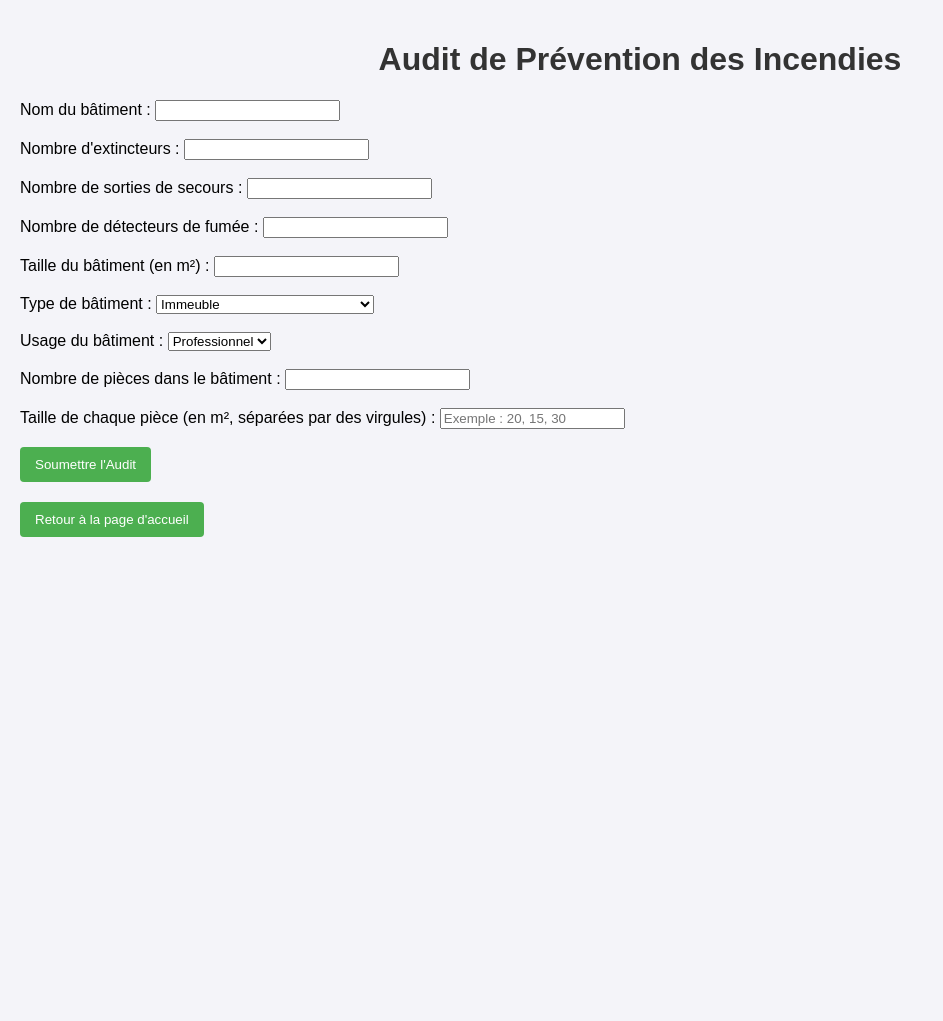
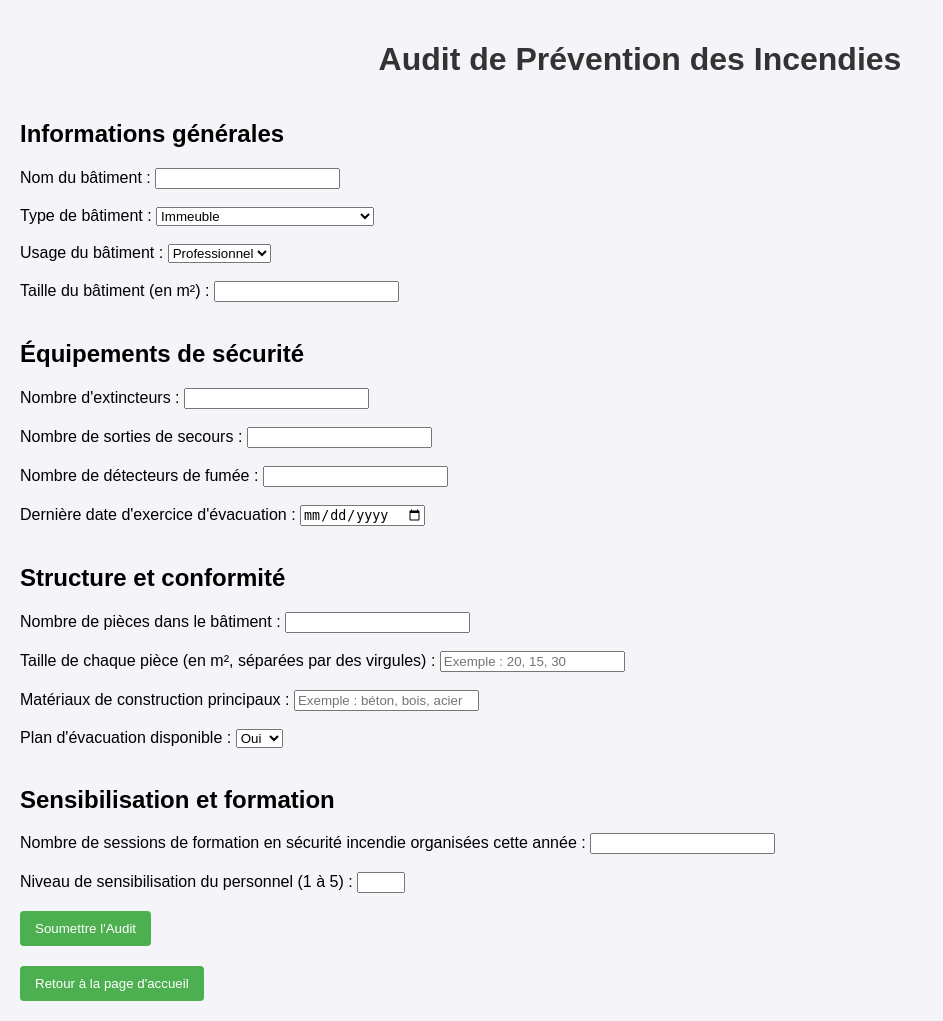
Before and after one commit to Hugo-Mallia/Projet-Prediction-des-Incendies, a FastAPI app: page /audit in a window 1280 px wide. Shown: the whole page, without its empty margins (0-943 px from the left). Before the commit the page ends 537 px from the top, so only its background shows below. Run offline with FastAPI, Linux system fonts and the light colour scheme.

Commit message:
Formulaire_AuditV5

```diff
--- a/app/main.py
+++ b/app/main.py
@@ -26,13 +26,26 @@ async def audit_page(request: Request):
 @app.post("/api/submit-audit")
 async def submit_audit(
     buildingName: str = Form(...),
+    buildingType: str = Form(...),
+    buildingUsage: str = Form(...),
+    buildingSize: int = Form(...),
     fireExtinguishers: int = Form(...),
     emergencyExits: int = Form(...),
     smokeDetectors: int = Form(...),
-    buildingSize: int = Form(...),
+    fireDrills: str = Form(...),
     roomCount: int = Form(...),
-    roomSizes: str = Form(...)
+    roomSizes: str = Form(...),
+    constructionMaterials: str = Form(...),
+    evacuationPlan: str = Form(...),
+    trainingSessions: int = Form(...),
+    staffAwareness: int = Form(...)
 ):
+    # Convertir les tailles des pièces en liste de nombres
+    try:
+        room_sizes = [float(size.strip()) for size in roomSizes.split(",")]
+    except ValueError:
+        raise HTTPException(status_code=400, detail="Invalid room sizes format")
+
     # Simuler l'intégration de capteurs pour collecter des données supplémentaires
     automated_data = {
         "temperature": 25,  # Température ambiante en °C
@@ -40,40 +53,64 @@ async def submit_audit(
         "fire_extinguisher_status": "OK"  # Statut des extincteurs
     }
 
-    # Convertir les tailles des pièces en liste de nombres
-    try:
-        room_sizes = [float(size.strip()) for size in roomSizes.split(",")]
-    except ValueError:
-        raise HTTPException(status_code=400, detail="Invalid room sizes format")
-
     # Évaluation des normes européennes
     status = "Conforme"
     message = "Le bâtiment respecte les normes européennes."
+    recommendations = []
+
     if fireExtinguishers < (buildingSize // 200):
         status = "Non conforme"
         message = "Nombre d'extincteurs insuffisant (1 extincteur requis pour 200 m²)."
-    elif emergencyExits < 2:
+        recommendations.append("Ajoutez des extincteurs pour atteindre le ratio requis (1 extincteur pour 200 m²).")
+
+    if emergencyExits < 2:
         status = "Non conforme"
         message = "Nombre de sorties de secours insuffisant (minimum 2 requises)."
-    elif smokeDetectors < roomCount:
+        recommendations.append("Ajoutez au moins deux sorties de secours accessibles et bien signalées.")
+
+    if smokeDetectors < roomCount:
         status = "Non conforme"
         message = "Nombre de détecteurs de fumée insuffisant (1 détecteur requis par pièce)."
-    elif any(size > 50 for size in room_sizes):
+        recommendations.append("Installez des détecteurs de fumée dans toutes les pièces.")
+
+    if any(size > 50 for size in room_sizes):
         status = "Non conforme"
         message = "Certaines pièces dépassent la taille maximale autorisée de 50 m²."
+        recommendations.append("Divisez les pièces dépassant 50 m² en espaces plus petits.")
 
-    # Retourner les informations saisies, les données automatisées et le résultat de l'audit
+    if evacuationPlan == "non":
+        recommendations.append("Créez et affichez un plan d'évacuation clair et accessible.")
+
+    if trainingSessions < 2:
+        recommendations.append("Organisez au moins deux sessions de formation en sécurité incendie par an.")
+
+    if staffAwareness < 3:
+        recommendations.append("Sensibilisez davantage le personnel aux pratiques de sécurité incendie.")
+
+    # Toujours inclure des recommandations générales
+    recommendations.append("Effectuez des exercices d'évacuation réguliers pour améliorer la préparation.")
+    recommendations.append("Vérifiez régulièrement l'état des équipements de sécurité.")
+
+    # Retourner les informations saisies, les recommandations et le résultat de l'audit
     return {
         "status": status,
         "message": message,
+        "recommendations": recommendations,
         "data": {
             "buildingName": buildingName,
+            "buildingType": buildingType,
+            "buildingUsage": buildingUsage,
+            "buildingSize": buildingSize,
             "fireExtinguishers": fireExtinguishers,
             "emergencyExits": emergencyExits,
             "smokeDetectors": smokeDetectors,
-            "buildingSize": buildingSize,
+            "fireDrills": fireDrills,
             "roomCount": roomCount,
             "roomSizes": room_sizes,
+            "constructionMaterials": constructionMaterials,
+            "evacuationPlan": evacuationPlan,
+            "trainingSessions": trainingSessions,
+            "staffAwareness": staffAwareness,
             "automatedData": automated_data
         }
     }
--- a/templates/audit.html
+++ b/templates/audit.html
@@ -19,20 +19,9 @@
     <div style="display: flex; gap: 20px;">
         <!-- Formulaire -->
         <form id="auditForm" style="flex: 1;">
+            <h2>Informations générales</h2>
             <label for="buildingName">Nom du bâtiment :</label>
             <input type="text" id="buildingName" name="buildingName" required><br><br>
-
-            <label for="fireExtinguishers">Nombre d'extincteurs :</label>
-            <input type="number" id="fireExtinguishers" name="fireExtinguishers" required><br><br>
-
-            <label for="emergencyExits">Nombre de sorties de secours :</label>
-            <input type="number" id="emergencyExits" name="emergencyExits" required><br><br>
-
-            <label for="smokeDetectors">Nombre de détecteurs de fumée :</label>
-            <input type="number" id="smokeDetectors" name="smokeDetectors" required><br><br>
-
-            <label for="buildingSize">Taille du bâtiment (en m²) :</label>
-            <input type="number" id="buildingSize" name="buildingSize" required><br><br>
 
             <label for="buildingType">Type de bâtiment :</label>
             <select id="buildingType" name="buildingType" required>
@@ -49,11 +38,44 @@
                 <option value="personnel">Personnel</option>
             </select><br><br>
 
+            <label for="buildingSize">Taille du bâtiment (en m²) :</label>
+            <input type="number" id="buildingSize" name="buildingSize" min="0" required><br><br>
+
+            <h2>Équipements de sécurité</h2>
+            <label for="fireExtinguishers">Nombre d'extincteurs :</label>
+            <input type="number" id="fireExtinguishers" name="fireExtinguishers" min="0" required><br><br>
+
+            <label for="emergencyExits">Nombre de sorties de secours :</label>
+            <input type="number" id="emergencyExits" name="emergencyExits" min="0" required><br><br>
+
+            <label for="smokeDetectors">Nombre de détecteurs de fumée :</label>
+            <input type="number" id="smokeDetectors" name="smokeDetectors" min="0" required><br><br>
+
+            <label for="fireDrills">Dernière date d'exercice d'évacuation :</label>
+            <input type="date" id="fireDrills" name="fireDrills" required><br><br>
+
+            <h2>Structure et conformité</h2>
             <label for="roomCount">Nombre de pièces dans le bâtiment :</label>
-            <input type="number" id="roomCount" name="roomCount" required><br><br>
+            <input type="number" id="roomCount" name="roomCount" min="1" required><br><br>
 
             <label for="roomSizes">Taille de chaque pièce (en m², séparées par des virgules) :</label>
             <input type="text" id="roomSizes" name="roomSizes" placeholder="Exemple : 20, 15, 30" required><br><br>
+
+            <label for="constructionMaterials">Matériaux de construction principaux :</label>
+            <input type="text" id="constructionMaterials" name="constructionMaterials" placeholder="Exemple : béton, bois, acier" required><br><br>
+
+            <label for="evacuationPlan">Plan d'évacuation disponible :</label>
+            <select id="evacuationPlan" name="evacuationPlan" required>
+                <option value="oui">Oui</option>
+                <option value="non">Non</option>
+            </select><br><br>
+
+            <h2>Sensibilisation et formation</h2>
+            <label for="trainingSessions">Nombre de sessions de formation en sécurité incendie organisées cette année :</label>
+            <input type="number" id="trainingSessions" name="trainingSessions" min="0" required><br><br>
+
+            <label for="staffAwareness">Niveau de sensibilisation du personnel (1 à 5) :</label>
+            <input type="number" id="staffAwareness" name="staffAwareness" min="1" max="5" required><br><br>
 
             <button type="button" onclick="submitAudit()">Soumettre l'Audit</button>
         </form>
@@ -83,18 +105,11 @@
                 const result = await response.json();
 
                 // Générer les recommandations
-                let recommendations = "";
-                if (result.status === "Non conforme") {
-                    recommendations = `
-                        <h3>Recommandations :</h3>
-                        <ul>
-                            <li>Vérifiez le nombre d'extincteurs et ajoutez-en si nécessaire.</li>
-                            <li>Assurez-vous d'avoir au moins deux sorties de secours accessibles.</li>
-                            <li>Installez des détecteurs de fumée dans toutes les pièces.</li>
-                            <li>Réduisez la taille des pièces dépassant 50 m² ou divisez-les.</li>
-                        </ul>
-                    `;
-                }
+                let recommendations = "<h3>Recommandations :</h3><ul>";
+                result.recommendations.forEach(rec => {
+                    recommendations += `<li>${rec}</li>`;
+                });
+                recommendations += "</ul>";
 
                 // Afficher le compte rendu
                 const auditMessage = `
@@ -108,7 +123,6 @@
                     <strong>Taille du bâtiment :</strong> ${result.data.buildingSize} m²<br>
                     <strong>Nombre de pièces :</strong> ${result.data.roomCount}<br>
                     <strong>Tailles des pièces :</strong> ${result.data.roomSizes.join(", ")} m²<br>
-                    <strong>Données des capeurs :</strong> <br>    - Température : ${result.data.automatedData.temperature}°C, <br>    - Niveau de fumée : ${result.data.automatedData.smoke_level}, <br>    - Statut des extincteurs : ${result.data.automatedData.fire_extinguisher_status}<br>
                     ${recommendations}
                 `;
                 document.getElementById("auditMessage").innerHTML = auditMessage;
```
